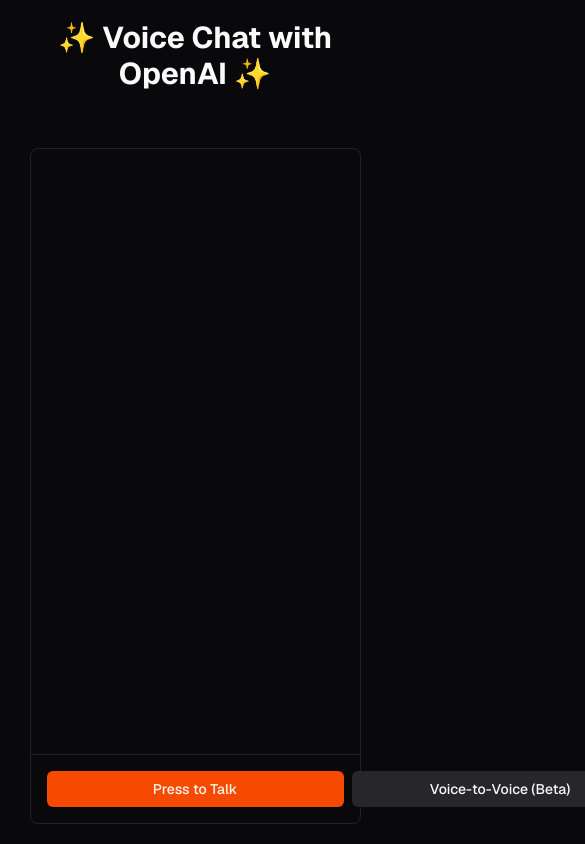
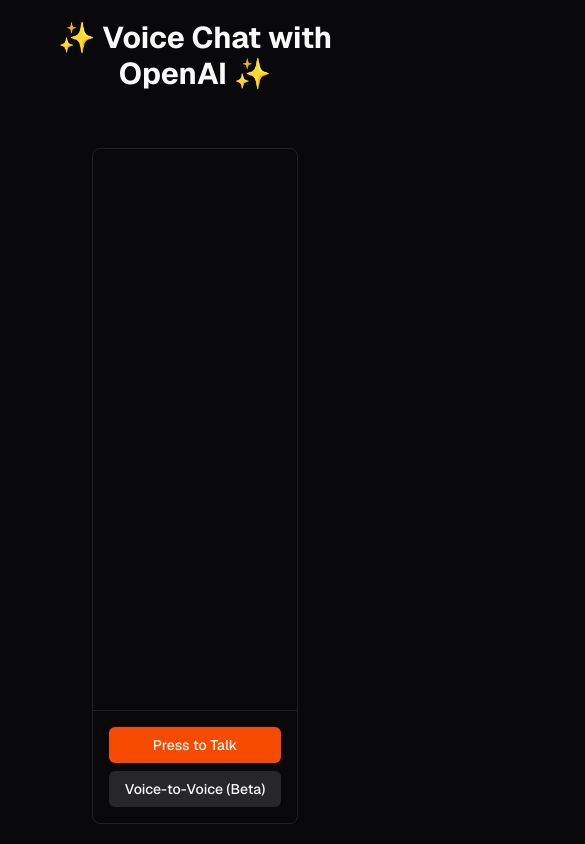
Before and after one commit to mrballistic/voice-chat-demo, a Next.js app: page / in a window 390 px wide. Shown: the top 844 px of the page, 585 px wide, since content can reach past the window. Built offline with nearby package versions, Linux system fonts and the light colour scheme.

Commit message:
style: Improve button layout in ChatInterface for better responsiveness

```diff
--- a/src/components/chat-interface.tsx
+++ b/src/components/chat-interface.tsx
@@ -380,7 +380,8 @@
           />
         )}
       </div>
-      <div className="border-t p-4 flex gap-2">
+      <div className="border-t p-4 flex flex-col sm:flex-row gap-2 w-full">
+        <div className="flex-1">
           <Button
             onClick={startRecording}
             disabled={isRecording || isVoiceStreaming}
@@ -388,6 +389,8 @@
           >
             {isRecording ? 'Listening...' : 'Press to Talk'}
           </Button>
+        </div>
+        <div className="flex-1">
           <Button
             onClick={startVoiceStreaming}
             disabled={isVoiceStreaming || isRecording}
@@ -398,5 +401,6 @@
           </Button>
         </div>
       </div>
+    </div>
   );
 }
```
Lines whose indentation alone changed are shown as unchanged.
